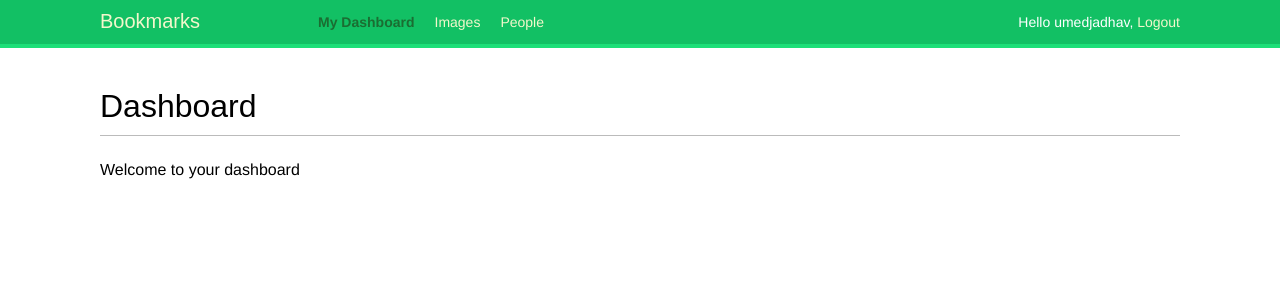
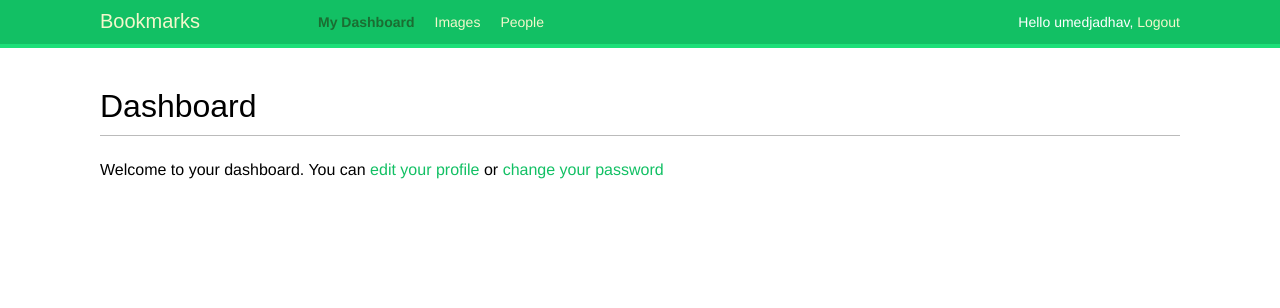
Before and after one commit to UmedJadhav/PhotoSharingSocialNetwork, a Django app: page /account/ in a window 1280 px wide. Shown: the top 308 px of the page. Run offline with Django 3.2, Linux system fonts and the light colour scheme; a user stored in the database is signed in; some web fonts are replaced.

Commit message:
Added messaging framework to display notification

```diff
--- a/bookmarks/account/templates/account/dashboard.html
+++ b/bookmarks/account/templates/account/dashboard.html
@@ -3,5 +3,5 @@
 
 {% block content %}
   <h1>Dashboard</h1>
-  <p>Welcome to your dashboard</p>
+  <p>Welcome to your dashboard. You can <a href="{% url 'edit' %}">edit your profile</a> or <a href="{% url 'password_change' %}">change your password</a></p>
 {% endblock %}
--- a/bookmarks/account/templates/base.html
+++ b/bookmarks/account/templates/base.html
@@ -33,6 +33,18 @@
       {% endif %}
     </span>
   </div>
+
+  {% if messages %}
+    <ul class="messages">
+      {% for message in messages %}
+        <li class="{{ message.tags }}">
+          {{ message|safe }}
+          <a href="#" class='close'>x</a>
+        </li>
+      {% endfor %}
+    </ul>
+  {% endif %}
+
   <div id="content">
     {% block content %}
     {% endblock %}
--- a/bookmarks/account/views.py
+++ b/bookmarks/account/views.py
@@ -4,6 +4,7 @@ from django.contrib.auth import authenticate, login
 from django.contrib.auth.decorators import login_required
 from .forms import LoginForm, UserRegistrationForm, UserEditForm, ProfileEditForm
 from .models import Profile
+from django.contrib import messages
 
 
 def user_login(request):
@@ -48,6 +49,9 @@ def edit(request):
     if user_form.is_valid() and profile_form.is_valid():
       user_form.save()
       profile_form.save()
+      messages.success(request, 'Profile updated successfully')
+    else:
+      messages.error(request, 'Error udpating your profile')
   else:
     user_form = UserEditForm(instance=request.user)
     profile_form = ProfileEditForm(instance=request.user.profile)
--- a/bookmarks/bookmarks/settings.py
+++ b/bookmarks/bookmarks/settings.py
@@ -29,7 +29,6 @@ ALLOWED_HOSTS = []
 
 
 # Application definition
-
 INSTALLED_APPS = [
     'account.apps.AccountConfig',
     'django.contrib.admin',
```
Also changed, not shown: bookmarks/db.sqlite3.
